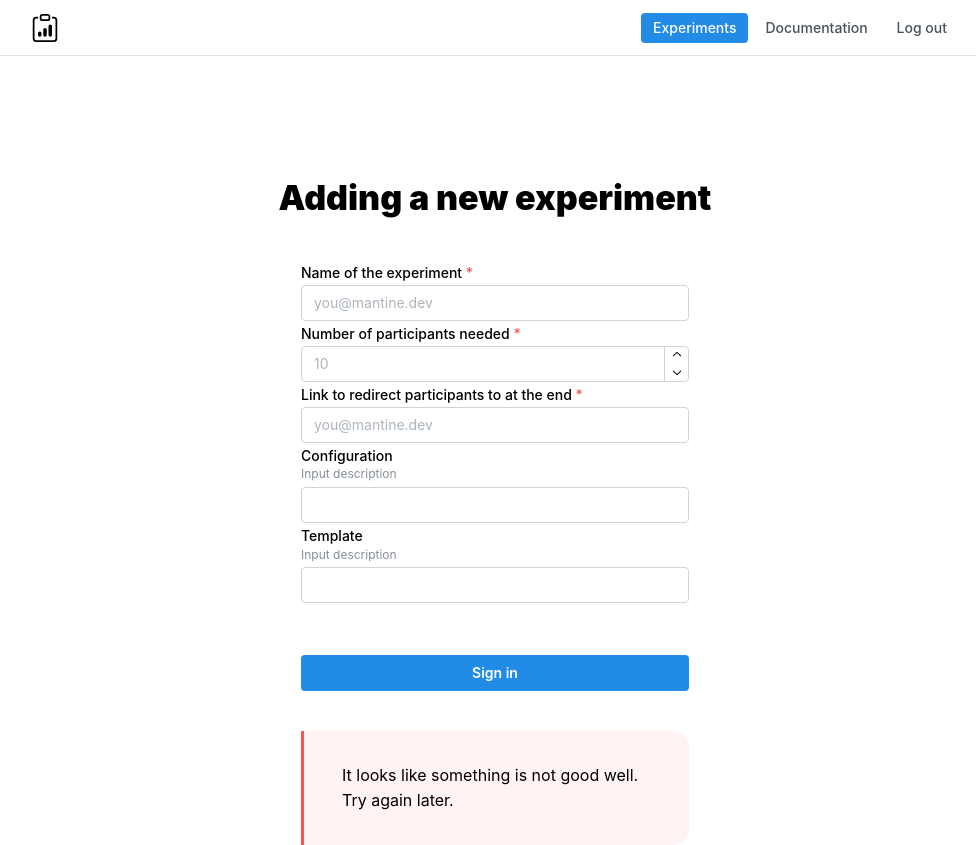
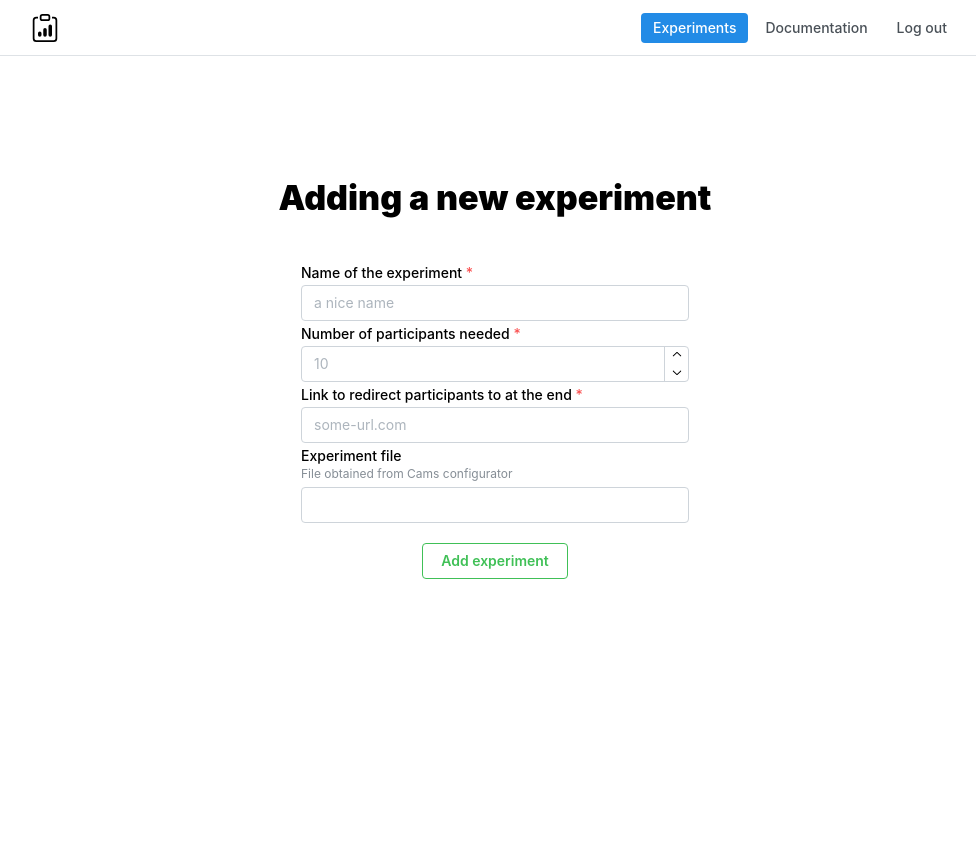
Before and after one commit to Camel-app/Cognitive-affective-map-dashboard, a Next.js app: page /newExperiment in a window 1280 px wide. Shown: the whole page, without its empty margins (145-1121 px from the left). After the commit the page ends 800 px from the top, so only its background shows below. Built offline with nearby package versions, Linux system fonts and the light colour scheme.

Commit message:
submit exp

```diff
--- a/components/NewExpForm/NewExpForm.tsx
+++ b/components/NewExpForm/NewExpForm.tsx
@@ -20,6 +20,8 @@ import classes from './NewExpForm.module.css';
 
 export function NewExpForm({ isLoading, isError, submitFormEvent }: any) {
   function submitForm(formData: any) {
+    console.log(formData);
+
     let configuration: File = formData.configuration;
     const reader = new FileReader();
     reader.onload = async (e: any) => {
@@ -27,7 +29,7 @@ export function NewExpForm({ isLoading, isError, submitFormEvent }: any) {
       submitFormEvent({
         configuration: text,
         expName: formData.expName,
-        participantsNeeded: formData.participantsNeeded,
+        numberOfParticipantsWanted: formData.numberOfParticipantsWanted,
         link: formData.link,
       });
     };
@@ -35,7 +37,13 @@ export function NewExpForm({ isLoading, isError, submitFormEvent }: any) {
   }
 
   const form = useForm({
-    initialValues: { name: '', participantsNeeded: '', link: '', configuration: '', template: '' },
+    initialValues: {
+      expName: '',
+      numberOfParticipantsWanted: '',
+      link: '',
+      configuration: '',
+      template: '',
+    },
   });
 
   return (
@@ -47,39 +55,37 @@ export function NewExpForm({ isLoading, isError, submitFormEvent }: any) {
         <form onSubmit={form.onSubmit(submitForm)}>
           <TextInput
             label="Name of the experiment"
-            placeholder="you@mantine.dev"
-            {...form.getInputProps('name')}
+            placeholder="a nice name"
+            {...form.getInputProps('expName')}
             required
           />
           <NumberInput
             label="Number of participants needed"
             withAsterisk
             placeholder="10"
-            {...form.getInputProps('participantsNeeded')}
+            {...form.getInputProps('numberOfParticipantsWanted')}
           />
           <TextInput
             label="Link to redirect participants to at the end"
-            placeholder="you@mantine.dev"
+            placeholder="some-url.com"
             {...form.getInputProps('link')}
             required
           />
 
           <FileInput
-            label="Configuration"
-            description="Input description"
+            label="Experiment file"
+            description="File obtained from Cams configurator"
             {...form.getInputProps('configuration')}
           />
-          <FileInput
-            label="Template"
-            description="Input description"
-            {...form.getInputProps('template')}
-          />
+
           <Group justify="space-between" mt="lg">
             {isError && <Text c="red">Entered credentials are invalid</Text>}
           </Group>
-          <Button type="submit" fullWidth mt="xl">
-            Sign in
-          </Button>
+          <div style={{ display: 'flex', justifyContent: 'center' }}>
+            <Button type="submit" mt="l" variant="outline" color="green">
+              Add experiment
+            </Button>
+          </div>
         </form>
       </Container>
     </div>
--- a/middleware.ts
+++ b/middleware.ts
@@ -1,7 +1,7 @@
 import { NextResponse } from 'next/server';
 import type { NextRequest } from 'next/server';
 
-const protectedRoutes = ['/experiments', '/experiment', '/logout'];
+const protectedRoutes = ['/experiments', '/experiment', '/logout', '/newExperiment'];
 
 export default function middleware(req: NextRequest) {
   const cookies = req.cookies.get('CAM-API-KEY')?.value;
--- a/pages/newExperiment/index.tsx
+++ b/pages/newExperiment/index.tsx
@@ -15,24 +15,62 @@ export default function HomePage() {
   const [cookies, setCookies] = useCookies(['CAM-API-KEY']);
   const [isLoading, setIsLoading] = useState(false);
   const [isError, setIsError] = useState(false);
+  const [errorStatus, setErrorStatus] = useState(0);
+  const [error, setError] = useState('');
   const router = useRouter();
 
   async function submitForm(data: any) {
+    const body = {
+      name: data.expName,
+      link: data.link,
+      numberOfParticipantsWanted: data.numberOfParticipantsWanted,
+      configuration: JSON.stringify(data.configuration),
+    };
+    console.log(body);
+    console.log(data);
+
     setIsError(!validateConfiguration(data));
 
-    const body = { data };
-    const url = 'http://localhost:3001' + '/researchers/login';
+    const url = 'http://localhost:3001' + '/researchers/addExperiment';
     setIsLoading(true);
+
+    fetch(url, {
+      body: JSON.stringify(body),
+      headers: { 'Content-Type': 'application/json' },
+      method: 'POST',
+      credentials: 'include',
+    })
+      .then((res) => {
+        if (res.status != 201) {
+          setErrorStatus(res.status);
+        }
+        return res.json();
+      })
+      .then((data) => {
+        if (errorStatus != 201) {
+          setIsError(true);
+          setError(data.message);
+          return;
+        }
+        setIsLoading(false);
+        router.push('/experiments');
+      })
+      .catch((err) => {
+        setIsLoading(false);
+        setIsError(true);
+      });
   }
   return (
     <>
       <HeaderSimple activeLink="/experiments" loggedIn={true} />
       <NewExpForm submitFormEvent={submitForm} />
-      <Container size={420}>
-        <Blockquote color="red" radius="lg" iconSize={30} mt="xl">
-          It looks like something is not good well. Try again later.
-        </Blockquote>
-      </Container>
+      {isError && (
+        <Container size={420}>
+          <Blockquote color="red" radius="lg" iconSize={30} mt="xl">
+            {error}
+          </Blockquote>
+        </Container>
+      )}
     </>
   );
 }
```
Also changed, not shown: pages/experiments/index.tsx (+1 -6 lines).
